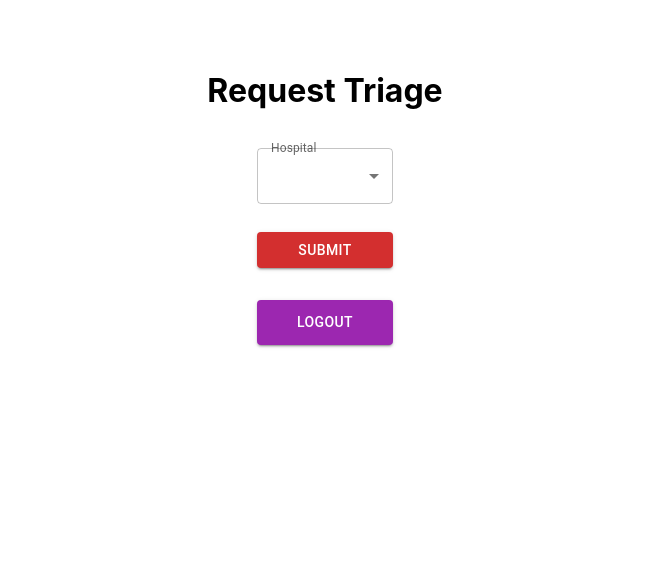
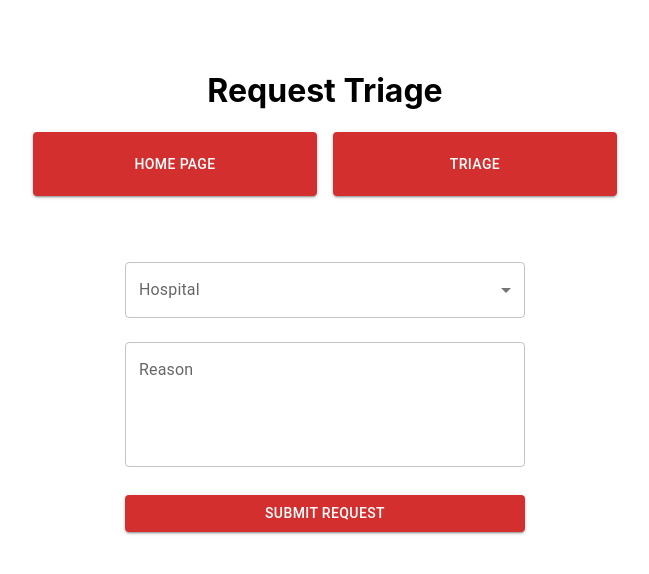
Before and after one commit to SENG-350-2024-fall/Team-8, a React (Create React App) app in the folder mister-ed/: page /request-triage in a window 1280 px wide. Shown: the top 574 px of the page, without its empty margins (315-964 px from the left). Built offline with nearby package versions, Linux system fonts and the light colour scheme; data requests are answered from the project's data file.

Commit message:
feat: add input field to triage request and make layout of triage pages consistent with other pages

```diff
--- a/mister-ed/src/pages/homepage/triage/RequestTriage.js
+++ b/mister-ed/src/pages/homepage/triage/RequestTriage.js
@@ -1,5 +1,5 @@
 import React, { useState, useEffect } from 'react';
-import { Button, FormControl, InputLabel, Select, MenuItem, Box } from '@mui/material';
+import { Button, FormControl, InputLabel, Select, MenuItem, Box, TextField, Grid } from '@mui/material';
 import { useNavigate } from 'react-router-dom';
 import DatabaseClient from '../../../clients/DatabaseClient';
 
@@ -9,6 +9,7 @@ function RequestTriage() {
 	const [error, setError] = useState('');
   const navigate = useNavigate();
   const [queuePosition, setQueuePosition] = useState(null);
+  const [triageRequestDescription, setTriageRequestDescription] = useState();
 
   useEffect(() => {
     const fetchHospitals = async () => {
@@ -30,6 +31,10 @@ function RequestTriage() {
       setError('Please select a hospital.');
       return;
     }
+    if (!triageRequestDescription) {
+      setError('Please provide a reason.');
+      return;
+    }
 
     try {
 			// Fetch hospital data to get queue count
@@ -48,22 +53,48 @@ function RequestTriage() {
 
   const selectedHospitalDetails = hospitals.find(hospital => hospital.id === selectedHospital);
 
-  const handleLogout = () => {
-    navigate('/login');
-  };
-
   return (
+    <div>
       <div style={{ display: 'flex', flexDirection: 'column', alignItems: 'center', paddingTop: '50px' }}>
         <h1>Request Triage</h1>
+        {/* Grid of buttons */}
+        <Grid container spacing={2} justifyContent="center" style={{ maxWidth: '600px' }}>
+          <Grid item xs={6}>
+            <Button
+              variant="contained"
+              color="error"
+              fullWidth
+              style={{ padding: '20px' }}
+              onClick={() => navigate('/home')}
+            >
+              Home Page
+            </Button>
+          </Grid>
+          <Grid item xs={6}>
+            <Button
+              variant="contained"
+              color="error"
+              fullWidth
+              style={{ padding: '20px' }}
+              onClick={() => navigate('/triage')}
+            >
+              Triage
+            </Button>
+          </Grid>
+        </Grid>
+      </div>
+      {/* Main content */}
+      <div style={{ maxWidth: '400px', margin: '0 auto', textAlign: 'center', marginTop: '50px' }}>
         {queuePosition ? (
           <p>
             You are in the queue for <strong>{selectedHospitalDetails?.name}</strong>.
             Your position in the queue: {queuePosition}
           </p>
         ) : (
-				<form onSubmit={handleSubmit} style={{ maxWidth: '400px', margin: '0 auto' }}>
-					<FormControl fullWidth margin='normal' variant='outlined'>
-						<InputLabel id='hospital-select-label' shrink>
+          <form onSubmit={handleSubmit}>
+            <FormControl fullWidth margin='normal'>
+              {/* Hospital select dropdown */}
+              <InputLabel id='hospital-select-label'>
                 Hospital
               </InputLabel>
               <Select
@@ -79,28 +110,30 @@ function RequestTriage() {
                 ))}
               </Select>
             </FormControl>
-					{error && <p style={{ color: 'red' }}>{error}</p>}{' '}
+            {/* Reason text box */}
+            <TextField
+              label="Reason"
+              fullWidth
+              multiline
+              rows={4}
+              margin='normal'
+              value={triageRequestDescription}
+              onChange={(e) => setTriageRequestDescription(e.target.value)}
+            />
+            {/* Submit button */}
             <Button
               type="submit"
               variant="contained"
               color="error"
               style={{ marginTop: '20px', width: '100%' }}
+              fullWidth
             >
-						Submit
+              Submit Request
             </Button>
+            {error && <p style={{ color: 'red' }}>{error}</p>}{' '}
           </form>
         )}
-      {/* Logout Button */}
-      <Box mt={4}>
-        <Button
-          variant="contained"
-          color="secondary"
-          onClick={handleLogout}
-          style={{ padding: '10px 40px' }}
-        >
-          Logout
-        </Button>
-      </Box>
+      </div>
     </div>
   );
 }
--- a/mister-ed/src/pages/homepage/triage/Triage.js
+++ b/mister-ed/src/pages/homepage/triage/Triage.js
@@ -21,6 +21,17 @@ function Triage() {
             color="error"
             fullWidth
             style={{ padding: '20px' }}
+            onClick={() => navigate('/home')}
+          >
+            Home Page
+          </Button>
+        </Grid>
+        <Grid item xs={6}>
+          <Button
+            variant="contained"
+            color="error"
+            fullWidth
+            style={{ padding: '20px' }}
             onClick={() => navigate('/request-triage')}
           >
 			Request Triage
@@ -28,17 +39,6 @@ function Triage() {
         </Grid>
       </Grid>
 
-      {/* Logout Button */}
-      <Box mt={4}>
-        <Button
-          variant="contained"
-          color="secondary"
-          onClick={handleLogout}
-          style={{ padding: '10px 40px' }}
-        >
-          Logout
-        </Button>
-      </Box>
     </div>
   );
 }
```
Lines whose indentation alone changed are shown as unchanged.
